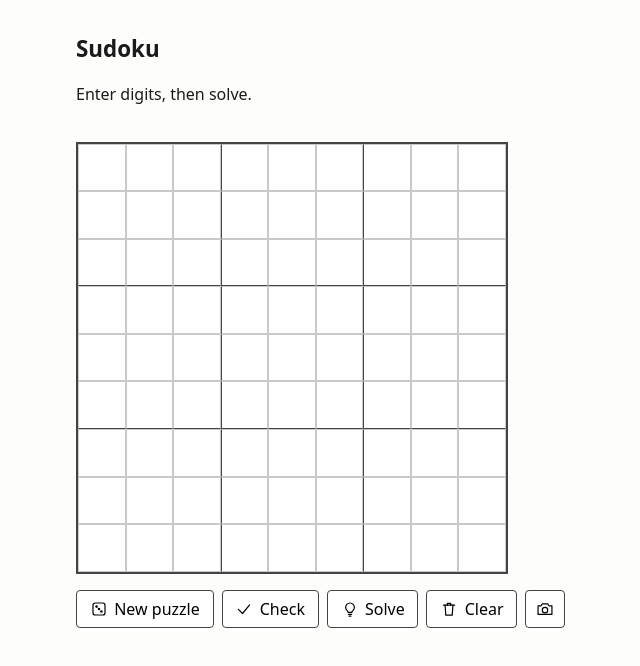
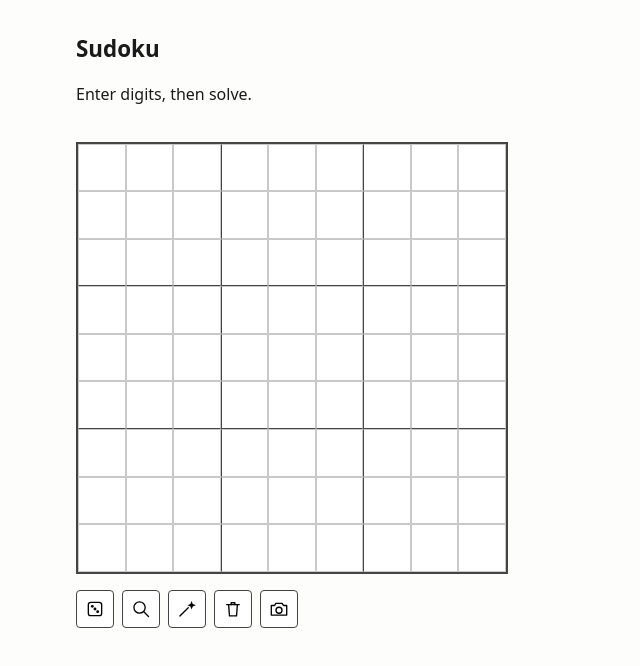
Before and after one commit to ccharon/website-sudoku, a plain HTML site: page index.html in a window 1280 px wide. Shown: the whole page, without its empty margins (244-884 px from the left). Drawn offline with Linux system fonts and the light colour scheme.

Commit message:
Schalter nur noch als Symbol, zwei Symbole ersetzt
Alle fünf Schalter tragen nur noch ein Symbol, 20 statt 18 Pixel, mit
aria-label und title. Der Haken für Check wich einer Lupe, weil ein Haken
sonst überall bestätigen heißt. Die Glühbirne für Solve wich einem Zauber-
stab, weil eine Glühbirne in Rätseln für einen Tipp steht.

Der Papierkorb hat keine Beschriftung mehr, deshalb warnt der erste Druck
auf einem gefüllten Brett und erst der zweite innerhalb von vier Sekunden
leert es.

```diff
--- a/app.js
+++ b/app.js
@@ -626,7 +626,17 @@ function initUI() {
 		setStatus(`Solved in ${number.format(elapsed)} ms.`, false);
 	}
 
+	/* The bin carries no label, so a first press on a filled board only warns. */
+	let clearAsked = 0;
+
 	function handleClear() {
+		const now = Date.now();
+		if (now - clearAsked > 4000 && givens(readGrid()) > 0) {
+			clearAsked = now;
+			setStatus("Press the bin again to clear the board.", false);
+			return;
+		}
+		clearAsked = 0;
 		given.fill(0);
 		showGrid(emptyGrid(), false);
 		setStatus("Enter digits, then solve.", false);
--- a/index.html
+++ b/index.html
@@ -26,40 +26,35 @@
 		<p id="status" class="status" role="status">Enter digits, then solve.</p>
 		<div id="board" class="board"></div>
 		<div class="controls">
-			<button type="button" id="generate">
-				<svg viewBox="0 0 24 24" width="18" height="18" aria-hidden="true">
+			<button type="button" id="generate" aria-label="New puzzle" title="New puzzle">
+				<svg viewBox="0 0 24 24" width="20" height="20" aria-hidden="true">
 					<rect x="4" y="4" width="16" height="16" rx="3"/>
-					<circle class="dot" cx="8.8" cy="8.8" r="1.7"/>
-					<circle class="dot" cx="12" cy="12" r="1.7"/>
-					<circle class="dot" cx="15.2" cy="15.2" r="1.7"/>
+					<circle class="solid" cx="8.8" cy="8.8" r="1.7"/>
+					<circle class="solid" cx="12" cy="12" r="1.7"/>
+					<circle class="solid" cx="15.2" cy="15.2" r="1.7"/>
 				</svg>
-				New puzzle
 			</button>
-			<button type="button" id="check">
-				<svg viewBox="0 0 24 24" width="18" height="18" aria-hidden="true">
-					<path d="M4.5 12.5 10 18 19.5 6.5"/>
+			<button type="button" id="check" aria-label="Check the entry" title="Check the entry">
+				<svg viewBox="0 0 24 24" width="20" height="20" aria-hidden="true">
+					<circle cx="10.25" cy="10.25" r="6.75"/>
+					<path d="M15.1 15.1 21 21"/>
 				</svg>
-				Check
 			</button>
-			<button type="button" id="solve">
-				<svg viewBox="0 0 24 24" width="18" height="18" aria-hidden="true">
-					<path d="M8.2 14.2a5.8 5.8 0 1 1 7.6 0c-.8.7-1.3 1.5-1.3 2.3H9.5c0-.8-.5-1.6-1.3-2.3Z"/>
-					<path d="M9.9 19.1H14.1"/>
-					<path d="M10.8 21.5H13.2"/>
+			<button type="button" id="solve" aria-label="Solve the puzzle" title="Solve the puzzle">
+				<svg viewBox="0 0 24 24" width="20" height="20" aria-hidden="true">
+					<path d="M3.5 20.5 13.5 10.5"/>
+					<path class="solid" d="M17.5 2.5 18.9 6.1 22.5 7.5 18.9 8.9 17.5 12.5 16.1 8.9 12.5 7.5 16.1 6.1Z"/>
 				</svg>
-				Solve
 			</button>
-			<button type="button" id="clear">
-				<svg viewBox="0 0 24 24" width="18" height="18" aria-hidden="true">
+			<button type="button" id="clear" aria-label="Clear the board" title="Clear the board">
+				<svg viewBox="0 0 24 24" width="20" height="20" aria-hidden="true">
 					<path d="M4.5 6.75H19.5"/>
 					<path d="M9.75 6.75V4.5H14.25V6.75"/>
 					<path d="M6.75 6.75 7.75 20.25H16.25L17.25 6.75"/>
 				</svg>
-				Clear
 			</button>
-			<button type="button" id="photo" class="icon-button"
-				aria-label="Read a puzzle from a photo" title="Read a puzzle from a photo">
-				<svg viewBox="0 0 24 24" width="18" height="18" aria-hidden="true">
+			<button type="button" id="photo" aria-label="Read a puzzle from a photo" title="Read a puzzle from a photo">
+				<svg viewBox="0 0 24 24" width="20" height="20" aria-hidden="true">
 					<path d="M2.75 7.75H6.75L8.25 5.25H15.75L17.25 7.75H21.25V19.25H2.75Z"/>
 					<circle cx="12" cy="13.5" r="3.6"/>
 				</svg>
--- a/style.css
+++ b/style.css
@@ -67,8 +67,7 @@ h1 { font-size: 1.4rem; font-weight: 600; margin: 0 0 1rem; }
 .controls button {
 	display: inline-flex;
 	align-items: center;
-	gap: 0.4rem;
-	padding: 0.4rem 0.8rem;
+	padding: 0.5rem;
 	border: 1px solid var(--line-strong);
 	border-radius: 4px;
 	background: #fff;
@@ -86,9 +85,7 @@ h1 { font-size: 1.4rem; font-weight: 600; margin: 0 0 1rem; }
 	stroke-linejoin: round;
 }
 
-.controls button svg .dot { fill: currentColor; stroke: none; }
-
-.controls .icon-button { padding: 0.4rem 0.6rem; }
+.controls button svg .solid { fill: currentColor; stroke: none; }
 
 .controls button:hover { background: var(--panel); }
 .controls button:disabled { opacity: 0.5; cursor: default; }
```
